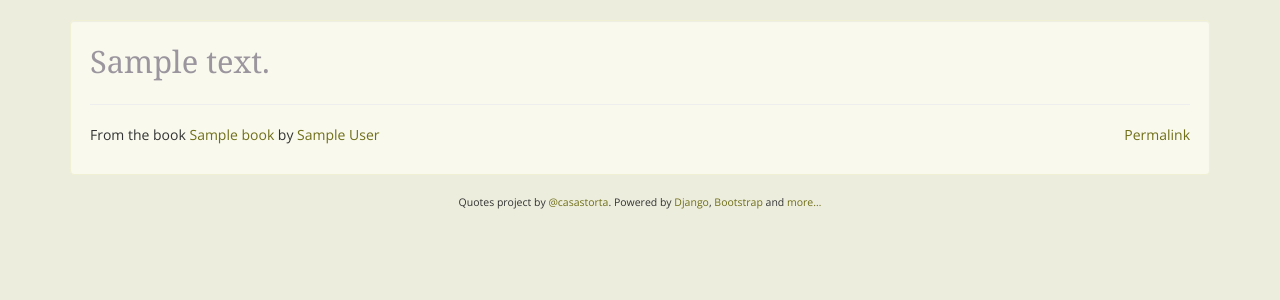
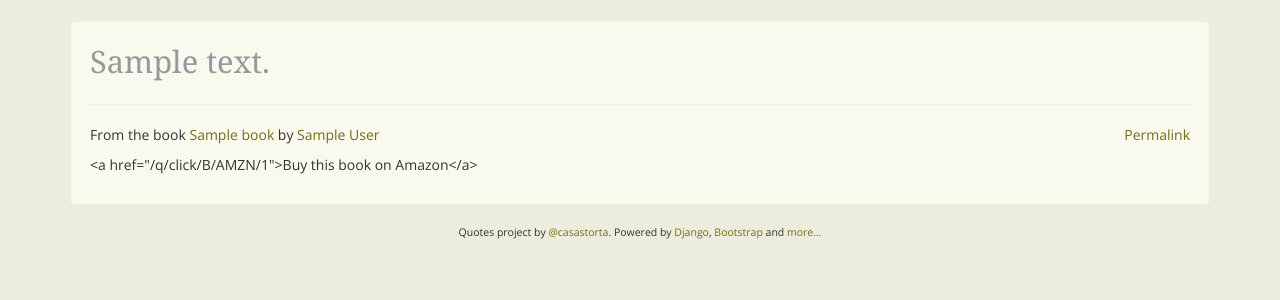
Before and after one commit to casastorta/krivokuca.eu, a Django app: page /q/quote/ in a window 1280 px wide. Shown: the part 52-352 px from the top of the page. Run offline with Django 3.2, Linux system fonts and the light colour scheme; tables that the repository leaves empty hold one stand-in row (values such as "Sample post"); parts of the project's set-up code (start-up, migrations or seed data) failed here and were passed over; some web fonts are replaced.

Commit message:
Buy this book on Amazon link added to quote view

```diff
--- a/krivokucaeu/templates/quotes/quote_display.html
+++ b/krivokucaeu/templates/quotes/quote_display.html
@@ -34,5 +34,14 @@ Quote
     </p>
   </div>
 </div>
+{% if quote.book.amazon_url %}
+<div class="row">
+  <div class="col-md-12">
+    <p>
+      {% trackable_link quote.book.id 'B' 'AMZN' 'Buy this book on Amazon' %}
+    </p>
+  </div>
+</div>
+{% endif %}
 
 {% endblock %}
```
